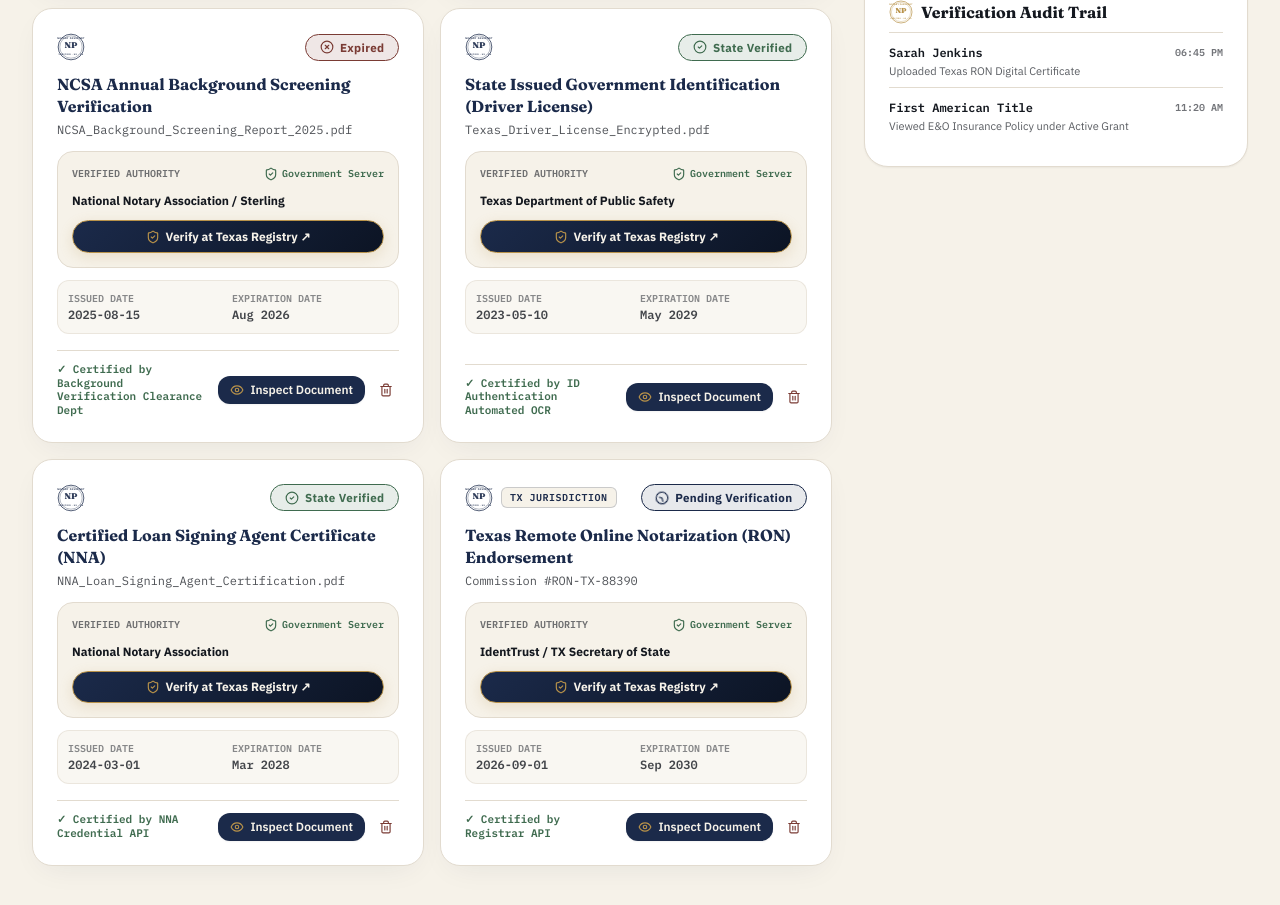
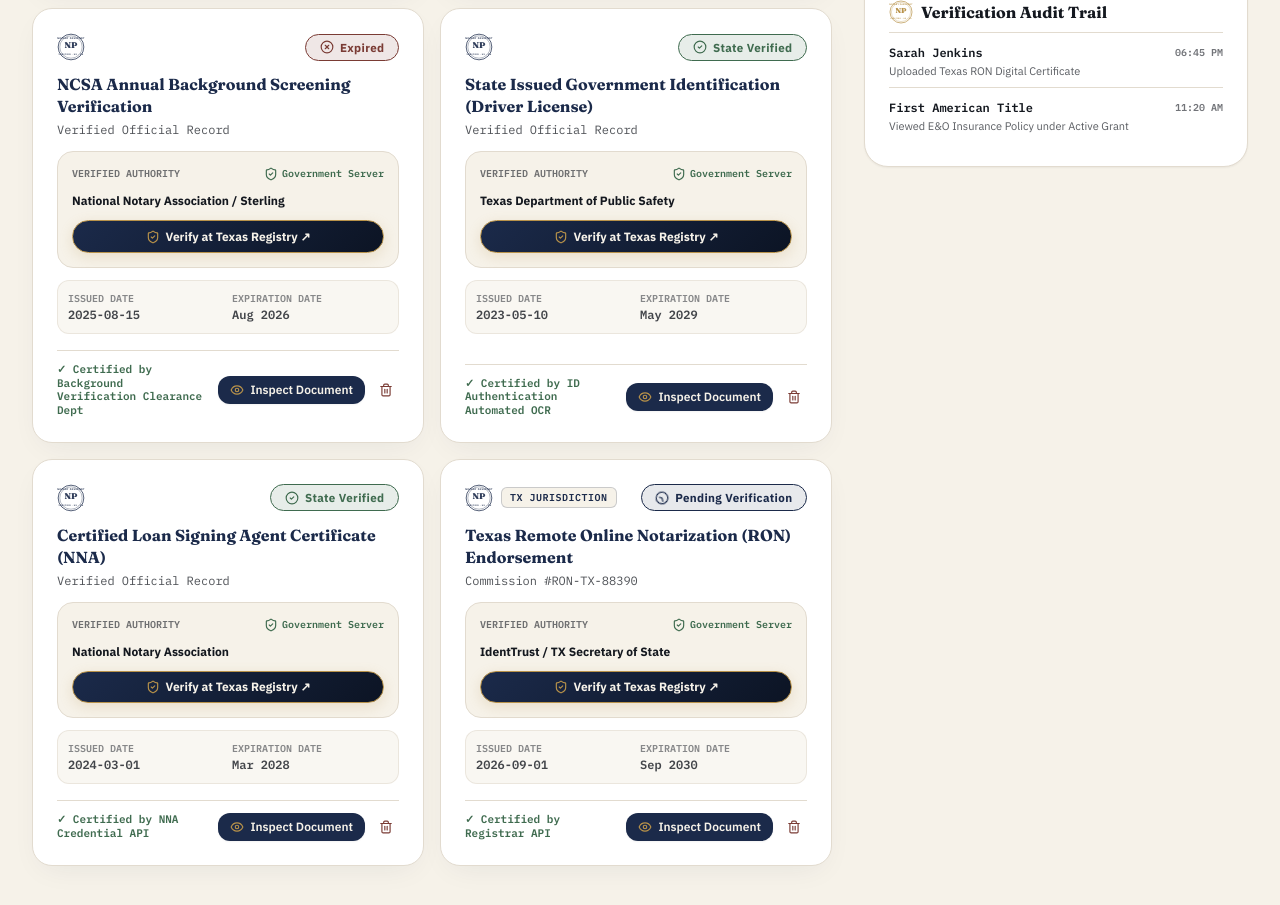
Before and after one commit to MHilow/notary-passport, a React (Vite) app: page / in a window 1280 px wide. Shown: the part 1200-2105 px from the top of the page. Built offline with nearby package versions, Linux system fonts and the light colour scheme.

Commit message:
fix(privacy): hide raw PDF file names from cards and lists until inspect document is clicked

```diff
--- a/src/components/CredentialCard.tsx
+++ b/src/components/CredentialCard.tsx
@@ -54,7 +54,7 @@
               ? `Policy #${credential.metadata.policyNumber}`
               : credential.metadata?.commissionNumber
               ? `Commission #${credential.metadata.commissionNumber}`
-              : credential.fileName}
+              : 'Verified Official Record'}
           </p>
         </div>
 
--- a/src/views/AdminQueueView.tsx
+++ b/src/views/AdminQueueView.tsx
@@ -100,8 +100,8 @@
               {/* Info Grid */}
               <div className="grid grid-cols-2 sm:grid-cols-4 gap-3 p-3 bg-[#F6F2E9] border border-[#D8D2C6] text-xs font-mono text-[#14181F]">
                 <div>
-                  <span className="text-[#14181F]/60 block text-[10px] uppercase">File Name</span>
-                  <span className="font-bold break-all block">{cred.fileName}</span>
+                  <span className="text-[#14181F]/60 block text-[10px] uppercase">Record Type</span>
+                  <span className="font-bold block text-[#1B2A4A]">Official PDF Document</span>
                 </div>
                 <div>
                   <span className="text-[#14181F]/60 block text-[10px] uppercase">Issue Date</span>
--- a/src/views/BusinessLookupView.tsx
+++ b/src/views/BusinessLookupView.tsx
@@ -208,7 +208,7 @@
                   <div key={cred.id} className="ledger-card bg-[#F6F2E9] p-4 flex items-center justify-between text-xs">
                     <div>
                       <div className="font-serif font-bold text-[#14181F] text-sm">{cred.title}</div>
-                      <div className="text-[11px] font-mono text-[#14181F]/70">{cred.fileName} ({cred.fileSize})</div>
+                      <div className="text-[11px] font-mono text-[#14181F]/70">Official Document Record ({cred.fileSize})</div>
                     </div>
                     <button
                       onClick={() => onViewDocument(cred)}
```
